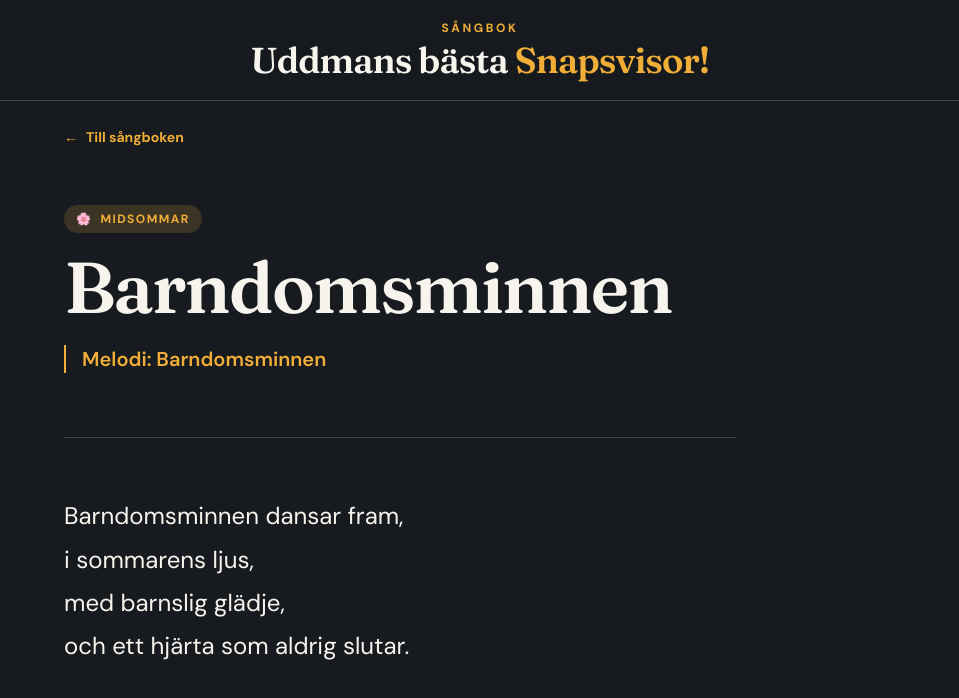
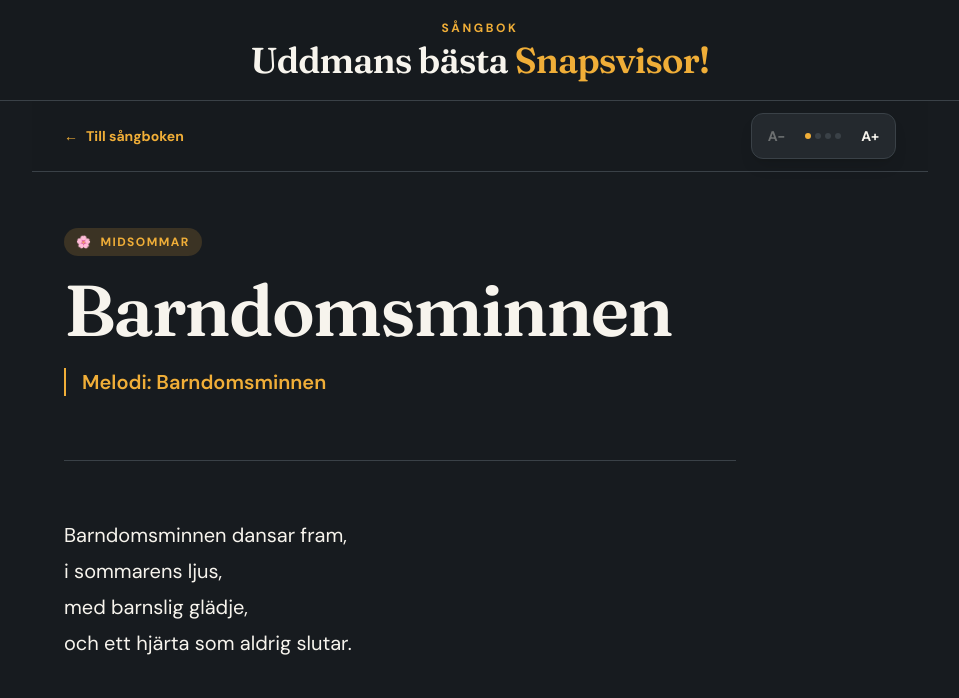
Before and after one commit to sandrauddman/songbook, a Next.js app: page /visa/barndomsminnen in a window 1280 px wide. Shown: the top 698 px of the page, without its empty margins (160-1119 px from the left). Built offline with nearby package versions, Linux system fonts and the light colour scheme; data requests are answered from the project's data file.

Commit message:
feat: add persistent song font size controls

```diff
--- /dev/null
+++ b/components/font-size-controls.tsx
@@ -0,0 +1,49 @@
+'use client';
+
+interface FontSizeControlsProps {
+  fontSizeIndex: number;
+  canDecrease: boolean;
+  canIncrease: boolean;
+  onDecrease: () => void;
+  onIncrease: () => void;
+}
+
+export function FontSizeControls({
+  fontSizeIndex,
+  canDecrease,
+  canIncrease,
+  onDecrease,
+  onIncrease,
+}: FontSizeControlsProps) {
+  return (
+    <div className="flex items-center gap-1 rounded-xl border border-[var(--line)] bg-[var(--surface)]/95 p-1 shadow-lg shadow-black/10 backdrop-blur">
+      <button
+        type="button"
+        onClick={onDecrease}
+        disabled={!canDecrease}
+        aria-label="Minska textstorlek"
+        className="rounded-lg px-3 py-2 text-sm font-bold text-[var(--ink)] transition hover:bg-[var(--accent-soft)] disabled:cursor-not-allowed disabled:opacity-35"
+      >
+        A-
+      </button>
+      <div className="flex gap-1 px-1" aria-label={`Textstorlek ${fontSizeIndex + 1} av 4`}>
+        {[0, 1, 2, 3].map((step) => (
+          <span
+            key={step}
+            aria-hidden="true"
+            className={`h-1.5 w-1.5 rounded-full ${step === fontSizeIndex ? 'bg-[var(--accent)]' : 'bg-[var(--line)]'}`}
+          />
+        ))}
+      </div>
+      <button
+        type="button"
+        onClick={onIncrease}
+        disabled={!canIncrease}
+        aria-label="Öka textstorlek"
+        className="rounded-lg px-3 py-2 text-sm font-bold text-[var(--ink)] transition hover:bg-[var(--accent-soft)] disabled:cursor-not-allowed disabled:opacity-35"
+      >
+        A+
+      </button>
+    </div>
+  );
+}
--- a/components/song/song-detail.tsx
+++ b/components/song/song-detail.tsx
@@ -2,6 +2,8 @@
 
 import Link from 'next/link';
 
+import { FontSizeControls } from '@/components/font-size-controls';
+import { useFontSize } from '@/hooks/use-font-size';
 import type { Category, Song } from '@/types/song';
 
 interface SongDetailProps {
@@ -34,10 +36,12 @@ function splitIntoStanzas(lyrics: string[]): string[][] {
 
 export function SongDetail({ song, category }: SongDetailProps) {
   const stanzas = splitIntoStanzas(song.lyrics);
+  const { fontSize, fontSizeIndex, canDecrease, canIncrease, decrease, increase } = useFontSize();
 
   return (
     <article className="mx-auto max-w-4xl px-5 pb-16 sm:px-8">
-      <nav aria-label="Brödsmulor" className="pt-6">
+      <div className="sticky top-0 z-10 -mx-5 flex items-center justify-between gap-4 border-b border-[var(--line)] bg-[var(--paper)]/90 px-5 py-3 backdrop-blur sm:-mx-8 sm:px-8">
+        <nav aria-label="Brödsmulor">
           <Link
             href="/"
             className="inline-flex items-center gap-2 text-sm font-bold text-[var(--accent)] hover:text-[var(--ink)] focus-visible:outline focus-visible:outline-2 focus-visible:outline-offset-4 focus-visible:outline-[var(--accent)]"
@@ -45,6 +49,14 @@ export function SongDetail({ song, category }: SongDetailProps) {
             <span aria-hidden="true">←</span> Till sångboken
           </Link>
         </nav>
+        <FontSizeControls
+          fontSizeIndex={fontSizeIndex}
+          canDecrease={canDecrease}
+          canIncrease={canIncrease}
+          onDecrease={decrease}
+          onIncrease={increase}
+        />
+      </div>
 
       <header className="pt-10 sm:pt-14">
         <span className="inline-flex items-center gap-2 rounded-full bg-[var(--accent-soft)] px-3 py-1.5 text-xs font-bold uppercase tracking-[0.12em] text-[var(--accent)]">
@@ -62,7 +74,10 @@ export function SongDetail({ song, category }: SongDetailProps) {
       </header>
 
       <div className="mt-12 max-w-2xl border-t border-[var(--line)] pt-10 sm:mt-16 sm:pt-14">
-        <div className="space-y-10 text-xl leading-[1.75] text-[var(--ink)] sm:text-2xl sm:leading-[1.8]">
+        <div
+          className="space-y-10 leading-[1.75] text-[var(--ink)] transition-[font-size] duration-200 sm:leading-[1.8]"
+          style={{ fontSize: `${fontSize}rem` }}
+        >
           {stanzas.map((stanza, stanzaIndex) => (
             <p key={stanzaIndex} className="whitespace-pre-line">
               {stanza.join('\n')}
--- /dev/null
+++ b/hooks/use-font-size.ts
@@ -0,0 +1,40 @@
+import { useSyncExternalStore } from 'react';
+
+const STORAGE_KEY = 'songbook-font-size';
+const FONT_SIZES = [1.25, 1.5, 1.875, 2.25] as const;
+const listeners = new Set<() => void>();
+
+function getStoredFontSize(): number {
+  if (typeof window === 'undefined') {
+    return 0;
+  }
+
+  const storedValue = Number.parseInt(window.localStorage.getItem(STORAGE_KEY) ?? '', 10);
+  return Number.isInteger(storedValue) ? Math.min(Math.max(storedValue, 0), FONT_SIZES.length - 1) : 0;
+}
+
+export function useFontSize() {
+  const fontSizeIndex = useSyncExternalStore(
+    (listener) => {
+      listeners.add(listener);
+      return () => listeners.delete(listener);
+    },
+    getStoredFontSize,
+    () => 0,
+  );
+
+  const updateFontSize = (nextIndex: number) => {
+    const clampedIndex = Math.min(Math.max(nextIndex, 0), FONT_SIZES.length - 1);
+    window.localStorage.setItem(STORAGE_KEY, String(clampedIndex));
+    listeners.forEach((listener) => listener());
+  };
+
+  return {
+    fontSize: FONT_SIZES[fontSizeIndex],
+    fontSizeIndex,
+    canDecrease: fontSizeIndex > 0,
+    canIncrease: fontSizeIndex < FONT_SIZES.length - 1,
+    decrease: () => updateFontSize(fontSizeIndex - 1),
+    increase: () => updateFontSize(fontSizeIndex + 1),
+  };
+}
```
Also changed, not shown: 2 other files (tests, documents, lock files or other folders). Lines whose indentation alone changed are shown as unchanged.
